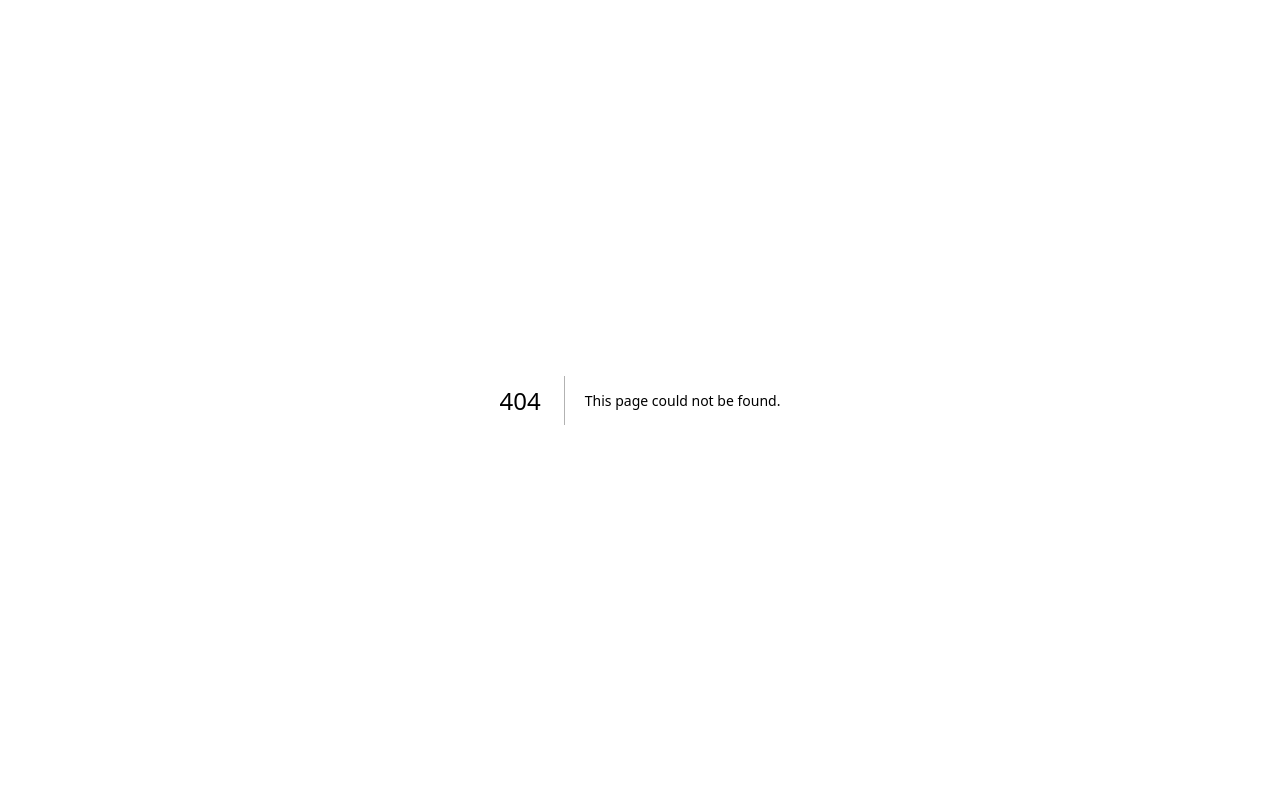
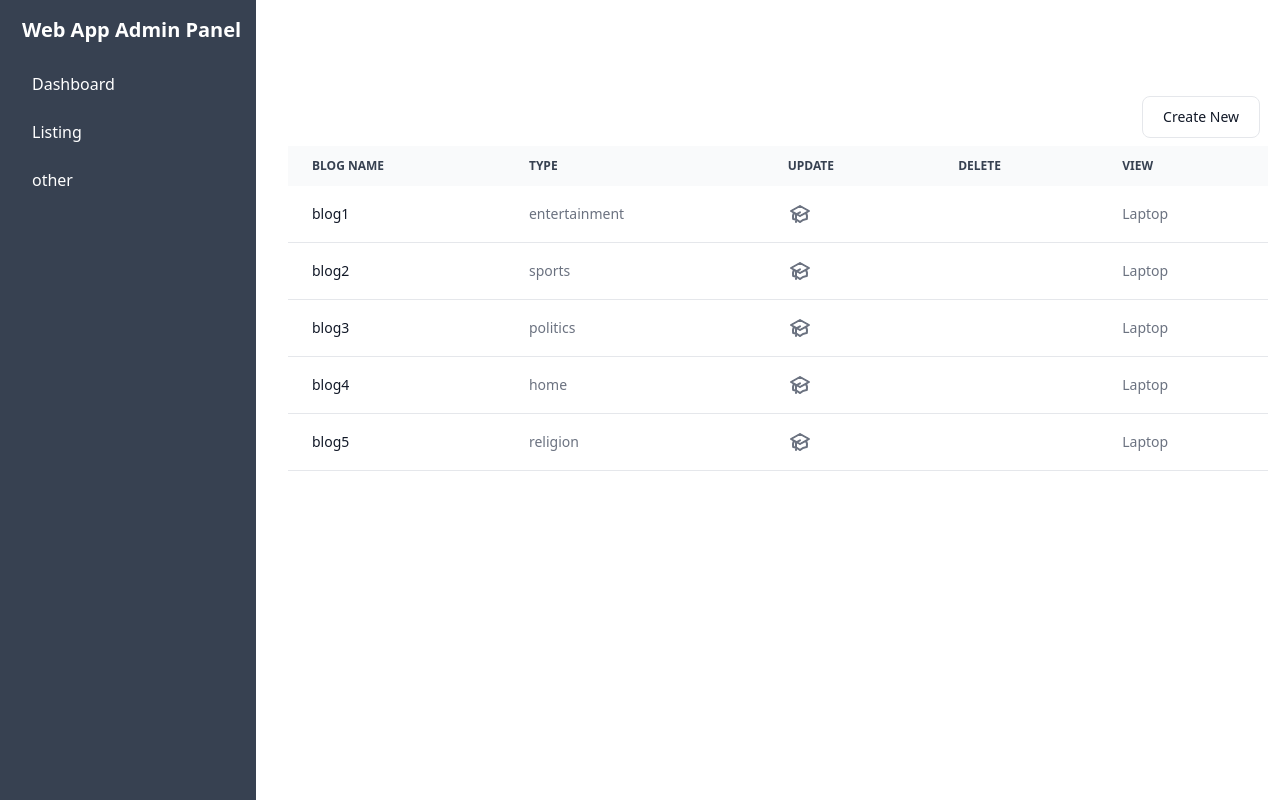
Before and after one commit to Mudasserahmed/web-app-cp, a Next.js app: page /pages/listing in a window 1280 px wide. Before the commit this address had no page. Built offline with nearby package versions, Linux system fonts and the light colour scheme.

Commit message:
added listing screen and sidebar menu  screen

```diff
--- a/src/app/globals.css
+++ b/src/app/globals.css
@@ -2,111 +2,3 @@
 @tailwind base;
 @tailwind components;
 @tailwind utilities;
-
-:root {
-  --max-width: 1100px;
-  --border-radius: 12px;
-  --font-mono: ui-monospace, Menlo, Monaco, 'Cascadia Mono', 'Segoe UI Mono',
-    'Roboto Mono', 'Oxygen Mono', 'Ubuntu Monospace', 'Source Code Pro',
-    'Fira Mono', 'Droid Sans Mono', 'Courier New', monospace;
-
-  --foreground-rgb: 0, 0, 0;
-  --background-start-rgb: 214, 219, 220;
-  --background-end-rgb: 255, 255, 255;
-
-  --primary-glow: conic-gradient(
-    from 180deg at 50% 50%,
-    #16abff33 0deg,
-    #0885ff33 55deg,
-    #54d6ff33 120deg,
-    #0071ff33 160deg,
-    transparent 360deg
-  );
-  --secondary-glow: radial-gradient(
-    rgba(255, 255, 255, 1),
-    rgba(255, 255, 255, 0)
-  );
-
-  --tile-start-rgb: 239, 245, 249;
-  --tile-end-rgb: 228, 232, 233;
-  --tile-border: conic-gradient(
-    #00000080,
-    #00000040,
-    #00000030,
-    #00000020,
-    #00000010,
-    #00000010,
-    #00000080
-  );
-
-  --callout-rgb: 238, 240, 241;
-  --callout-border-rgb: 172, 175, 176;
-  --card-rgb: 180, 185, 188;
-  --card-border-rgb: 131, 134, 135;
-}
-
-@media (prefers-color-scheme: dark) {
-  :root {
-    --foreground-rgb: 255, 255, 255;
-    --background-start-rgb: 0, 0, 0;
-    --background-end-rgb: 0, 0, 0;
-
-    --primary-glow: radial-gradient(rgba(1, 65, 255, 0.4), rgba(1, 65, 255, 0));
-    --secondary-glow: linear-gradient(
-      to bottom right,
-      rgba(1, 65, 255, 0),
-      rgba(1, 65, 255, 0),
-      rgba(1, 65, 255, 0.3)
-    );
-
-    --tile-start-rgb: 2, 13, 46;
-    --tile-end-rgb: 2, 5, 19;
-    --tile-border: conic-gradient(
-      #ffffff80,
-      #ffffff40,
-      #ffffff30,
-      #ffffff20,
-      #ffffff10,
-      #ffffff10,
-      #ffffff80
-    );
-
-    --callout-rgb: 20, 20, 20;
-    --callout-border-rgb: 108, 108, 108;
-    --card-rgb: 100, 100, 100;
-    --card-border-rgb: 200, 200, 200;
-  }
-}
-
-* {
-  box-sizing: border-box;
-  padding: 0;
-  margin: 0;
-}
-
-html,
-body {
-  max-width: 100vw;
-  overflow-x: hidden;
-}
-
-body {
-  color: rgb(var(--foreground-rgb));
-  background: linear-gradient(
-      to bottom,
-      transparent,
-      rgb(var(--background-end-rgb))
-    )
-    rgb(var(--background-start-rgb));
-}
-
-a {
-  color: inherit;
-  text-decoration: none;
-}
-
-@media (prefers-color-scheme: dark) {
-  html {
-    color-scheme: dark;
-  }
-}
--- a/src/app/layout.js
+++ b/src/app/layout.js
@@ -1,14 +1,19 @@
-import './globals.css'
+import Sidebar from "@/components/sidebar/Sidebar";
+import "./globals.css";
+import Header from "@/components/header/page";
 
 export const metadata = {
-  title: 'web app cp',
-  description: 'Generated by create next app',
-}
+  title: "web app cp",
+  description: "Generated by create next app",
+};
 
 export default function RootLayout({ children }) {
   return (
     <html lang="en">
-      <body>{children}</body>
+      <body>
+        <Sidebar />
+        {children}
+      </body>
     </html>
-  )
+  );
 }
--- a/src/app/pages/dashboard/page.js
+++ b/src/app/pages/dashboard/page.js
@@ -1,4 +1,5 @@
 "use client";
+import Header from "@/components/header/page";
 import React, { useState } from "react";
 import ReactQuill from "react-quill";
 import "react-quill/dist/quill.snow.css";
@@ -75,7 +76,9 @@ function Dashboard() {
     },
   };
   return (
-    <main className=" bg-[#F1F5F9]  py-24 px-6  lg:px-8 flex justify-center items-center">
+    <>
+        {/* <Header pageTitle={"Create Blog"}/>  */}
+    <main className=" bg-[#F1F5F9]  py-24 px-6  lg:px-8 flex justify-center items-center ">
       <div className="bg-white py-5 mx-4 px-5  lg:w-6/12 md:w-6/12 ">
         <div className=" text-center">
           <h2 className="text-3xl font-bold tracking-tight text-gray-900 sm:text-4xl">
@@ -158,6 +161,7 @@ function Dashboard() {
         <ToastContainer />
       </div>
     </main>
+    </>
   );
 }
 
--- /dev/null
+++ b/src/app/pages/listing/page.js
@@ -0,0 +1,106 @@
+"use client";
+import React from "react";
+import { useRouter } from "next/navigation";
+function Listing() {
+  const router = useRouter();
+  const list = [
+    {
+      blogName: "blog1",
+      type: "entertainment",
+    },
+    {
+      blogName: "blog2",
+      type: "sports",
+    },
+    {
+      blogName: "blog3",
+      type: "politics",
+    },
+    {
+      blogName: "blog4",
+      type: "home",
+    },
+    {
+      blogName: "blog5",
+      type: "religion",
+    },
+  ];
+  return (
+    <>
+      <div className="py-24 lg:ml-72 lg:mr-3 ">
+        <div class="relative overflow-x-auto">
+          <button
+            type="button"
+            onClick={()=>router.push("/pages/dashboard")}
+            class="py-2.5 px-5 float-right mr-2 mb-2 text-sm font-medium text-gray-900 focus:outline-none bg-white rounded-lg border border-gray-200 hover:bg-gray-100 hover:text-blue-700 focus:z-10 focus:ring-4 focus:ring-gray-200 dark:focus:ring-gray-700 dark:bg-gray-800 dark:text-gray-400 dark:border-gray-600 dark:hover:text-white dark:hover:bg-gray-700"
+          >
+            Create New
+          </button>
+          <table class="w-full text-sm text-left text-gray-500 dark:text-gray-400">
+            <thead class="text-xs text-gray-700 uppercase bg-gray-50 dark:bg-gray-700 dark:text-gray-400">
+              <tr>
+                <th scope="col" class="px-6 py-3">
+                  Blog Name
+                </th>
+                <th scope="col" class="px-6 py-3">
+                  Type
+                </th>
+                <th scope="col" class="px-6 py-3">
+                  update
+                </th>
+                <th scope="col" class="px-6 py-3">
+                  Delete
+                </th>
+                <th scope="col" class="px-6 py-3">
+                  view
+                </th>
+              </tr>
+            </thead>
+            <tbody>
+              {list?.map((item) => (
+                <>
+                  <tr class="bg-white border-b dark:bg-gray-800 dark:border-gray-700">
+                    <th
+                      scope="row"
+                      class="px-6 py-4 font-medium text-gray-900 whitespace-nowrap dark:text-white"
+                    >
+                      {item?.blogName}
+                    </th>
+                    <td class="px-6 py-4">{item?.type}</td>
+                    <td class="px-6 py-4">
+                      <svg
+                        class="w-6 h-6 dark:text-white"
+                        fill="none"
+                        stroke="currentColor"
+                        viewBox="0 0 24 24"
+                        xmlns="http://www.w3.org/2000/svg"
+                      >
+                        <path d="M12 14l9-5-9-5-9 5 9 5z"></path>
+                        <path d="M12 14l6.16-3.422a12.083 12.083 0 01.665 6.479A11.952 11.952 0 0012 20.055a11.952 11.952 0 00-6.824-2.998 12.078 12.078 0 01.665-6.479L12 14z"></path>
+                        <path
+                          stroke-linecap="round"
+                          stroke-linejoin="round"
+                          stroke-width="2"
+                          d="M12 14l9-5-9-5-9 5 9 5zm0 0l6.16-3.422a12.083 12.083 0 01.665 6.479A11.952 11.952 0 0012 20.055a11.952 11.952 0 00-6.824-2.998 12.078 12.078 0 01.665-6.479L12 14zm-4 6v-7.5l4-2.222"
+                        ></path>
+                      </svg>
+                    </td>
+                    <td class="px-6 py-4">
+                      <i
+                        className="fa-solid fa-trash ml-3 cursor-pointer hover:text-black hover:scale-150"
+                        // onClick={() => _handleDelete(item)}
+                      ></i>
+                    </td>
+                    <td class="px-6 py-4">Laptop</td>
+                  </tr>
+                </>
+              ))}
+            </tbody>
+          </table>
+        </div>
+      </div>
+    </>
+  );
+}
+
+export default Listing;
--- /dev/null
+++ b/src/components/header/page.js
@@ -0,0 +1,15 @@
+"use client"
+import { useRouter } from "next/navigation";
+
+export default function Header({pageTitle}) {
+  const router = useRouter();
+//   const pageTitle = router.pathname.replace('/', '');
+
+  return (
+    <header className="sticky top-0 z-50 bg-white shadow-md">
+      <div className="max-w-7xl mx-auto px-4 sm:px-6 lg:px-8">
+        <h1 className="text-2xl font-bold text-gray-800">{pageTitle}</h1>
+      </div>
+    </header>
+  );
+}
--- /dev/null
+++ b/src/components/sidebar/Sidebar.js
@@ -0,0 +1,74 @@
+"use client"
+import React from "react";
+
+function Sidebar() {
+  return (
+    <>
+
+      <button
+        data-drawer-target="logo-sidebar"
+        data-drawer-toggle="logo-sidebar"
+        aria-controls="logo-sidebar"
+        type="button"
+        className="inline-flex items-center p-2 mt-2 ml-3 text-sm text-gray-500 rounded-lg md:hidden hover:bg-gray-100 focus:outline-none focus:ring-2 focus:ring-gray-200 dark:text-gray-400 dark:hover:bg-gray-700 dark:focus:ring-gray-600"
+      >
+        <span className="sr-only">Open sidebar</span>
+        <svg
+          className="w-6 h-6"
+          aria-hidden="true"
+          fill="currentColor"
+          viewBox="0 0 20 20"
+          xmlns="http://www.w3.org/2000/svg"
+        >
+          <path
+            clip-rule="evenodd"
+            fill-rule="evenodd"
+            d="M2 4.75A.75.75 0 012.75 4h14.5a.75.75 0 010 1.5H2.75A.75.75 0 012 4.75zm0 10.5a.75.75 0 01.75-.75h7.5a.75.75 0 010 1.5h-7.5a.75.75 0 01-.75-.75zM2 10a.75.75 0 01.75-.75h14.5a.75.75 0 010 1.5H2.75A.75.75 0 012 10z"
+          ></path>
+        </svg>
+      </button>
+
+      <aside
+        id="logo-sidebar"
+        className="fixed top-0 left-0 z-40 w-64 h-full transition-transform  -translate-x-full sm:translate-x-0"
+        aria-label="Sidebar"
+      >
+        <div className="h-full px-3 py-4 overflow-y-auto bg-gray-700 text-white dark:bg-gray-800">
+          <a href="https://flowbite.com/" className="flex items-center pl-2.5 mb-5">
+            <span className="self-center text-xl font-semibold whitespace-nowrap dark:text-white">
+              Web App Admin Panel
+            </span>
+          </a>
+          <ul className="space-y-2 font-medium ">
+            <li>
+              <a
+                href="/pages/dashboard"
+                className="flex items-center p-2  rounded-lg dark:text-white hover:bg-gray-100 hover:text-black dark:hover:bg-gray-700"
+              >
+                <span className="ml-3">Dashboard</span>
+              </a>
+            </li>
+            <li>
+              <a
+                href="/pages/listing"
+                className="flex items-center p-2  rounded-lg dark:text-white hover:bg-gray-100 hover:text-black dark:hover:bg-gray-700"
+              >
+                <span className="ml-3">Listing</span>
+              </a>
+            </li>
+            <li>
+              <a
+                href="#"
+                className="flex items-center p-2  rounded-lg dark:text-white hover:bg-gray-100 hover:text-black dark:hover:bg-gray-700"
+              >
+                <span className="ml-3">other</span>
+              </a>
+            </li>
+          </ul>
+        </div>
+      </aside>
+    </>
+  );
+}
+
+export default Sidebar;
```
Also changed, not shown: 1 other file (tests, documents, lock files or other folders).
